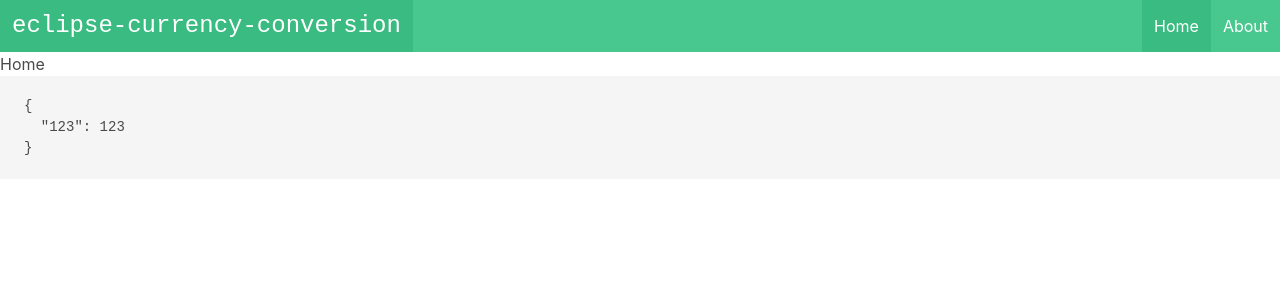
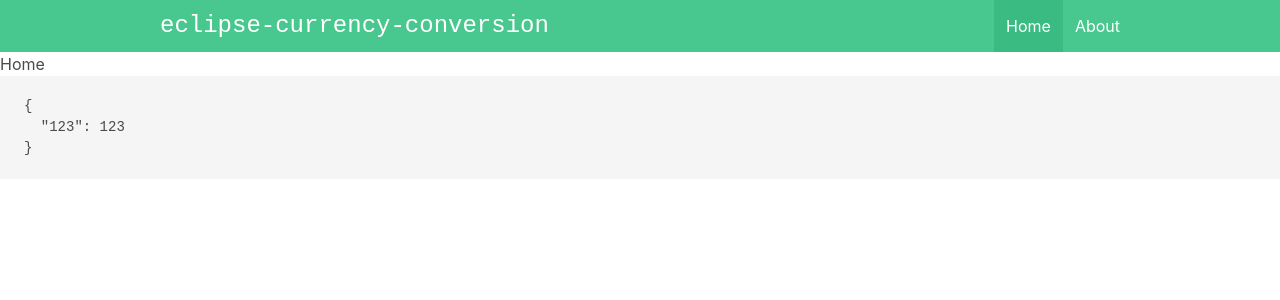
Before and after one commit to ChewbyIrinine/eclipse-currency-conversion, a Vue app: page / in a window 1280 px wide. Shown: the top 300 px of the page. Built offline with nearby package versions, Linux system fonts and the light colour scheme; no server answers.

Commit message:
Адаптивный навбар

```diff
--- a/src/components/NavBar.vue
+++ b/src/components/NavBar.vue
@@ -1,15 +1,42 @@
 <template>
   <nav class="navbar is-success" role="navigation" aria-label="main navigation">
+    <div class="container is-max-desktop">
       <div class="navbar-brand">
         <RouterLink to="/" class="navbar-item is-size-4 is-family-monospace">
           eclipse-currency-conversion
         </RouterLink>
+        <button
+          :class="{ 'is-active': showMobileNav }"
+          class="navbar-burger"
+          @click="showMobileNav = !showMobileNav"
+        >
+          <span aria-hidden="true"></span>
+          <span aria-hidden="true"></span>
+          <span aria-hidden="true"></span>
+        </button>
       </div>
-    <div id="navbarBasicExample" class="navbar-menu">
+      <div id="navbarBasicExample" class="navbar-menu" :class="{ 'is-active': showMobileNav }">
         <div class="navbar-end">
           <RouterLink to="/" class="navbar-item" active-class="is-active"> Home </RouterLink>
           <RouterLink to="/about" class="navbar-item" active-class="is-active"> About </RouterLink>
         </div>
       </div>
+    </div>
   </nav>
 </template>
+
+<script setup>
+import { ref } from 'vue';
+
+const showMobileNav = ref(false);
+</script>
+
+<style lang="scss" scoped>
+@media screen and (max-width: 1023px) {
+  .navbar-menu {
+    position: absolute;
+    left: 0;
+    width: 100%;
+  }
+}
+</style>
```
Lines whose indentation alone changed are shown as unchanged.
